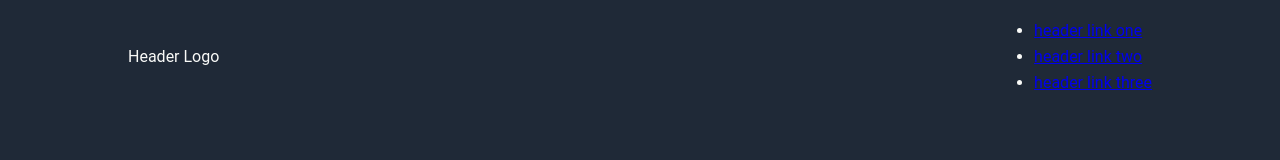
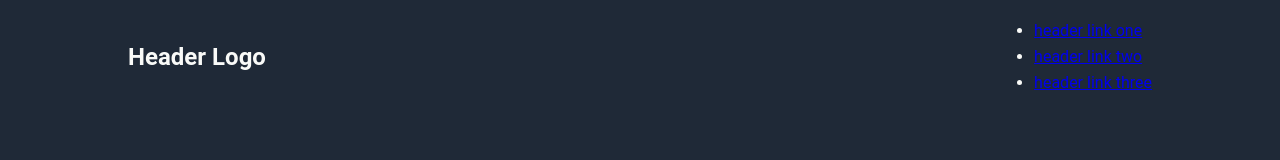
Before and after one commit to Amir-Ramez/Landing-Page, a plain HTML site: page index.html in a window 1280 px wide. Shown: the top 160 px of the page. Drawn offline with Linux system fonts and the light colour scheme.

Commit message:
Apply styles to logo

```diff
--- a/style.css
+++ b/style.css
@@ -28,3 +28,8 @@ body {
     align-items: center;
     padding-bottom: 80px;
 }
+
+.nav-bar .logo {
+    font-size: 24px;
+    font-weight: bold;
+}
```
